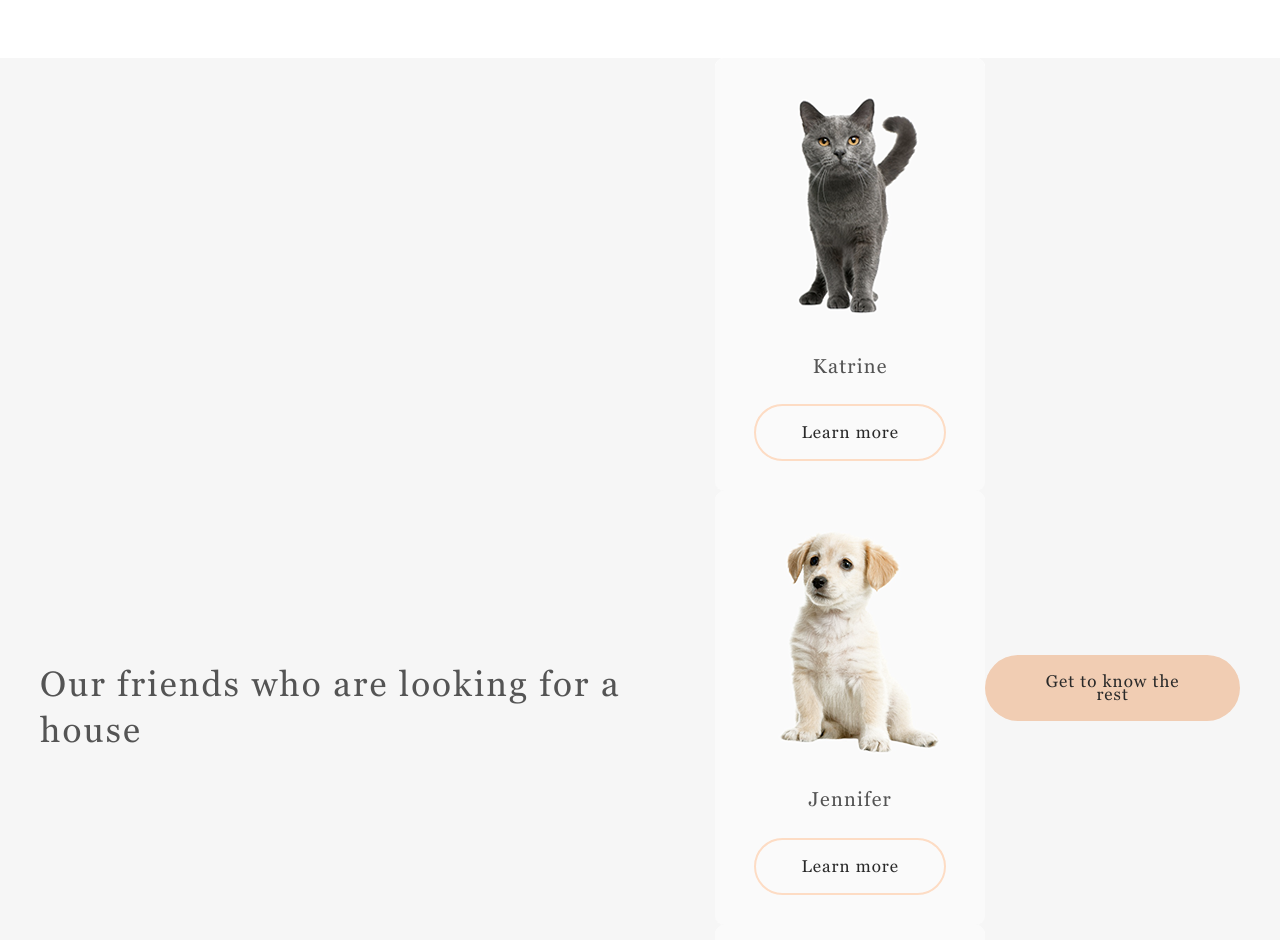
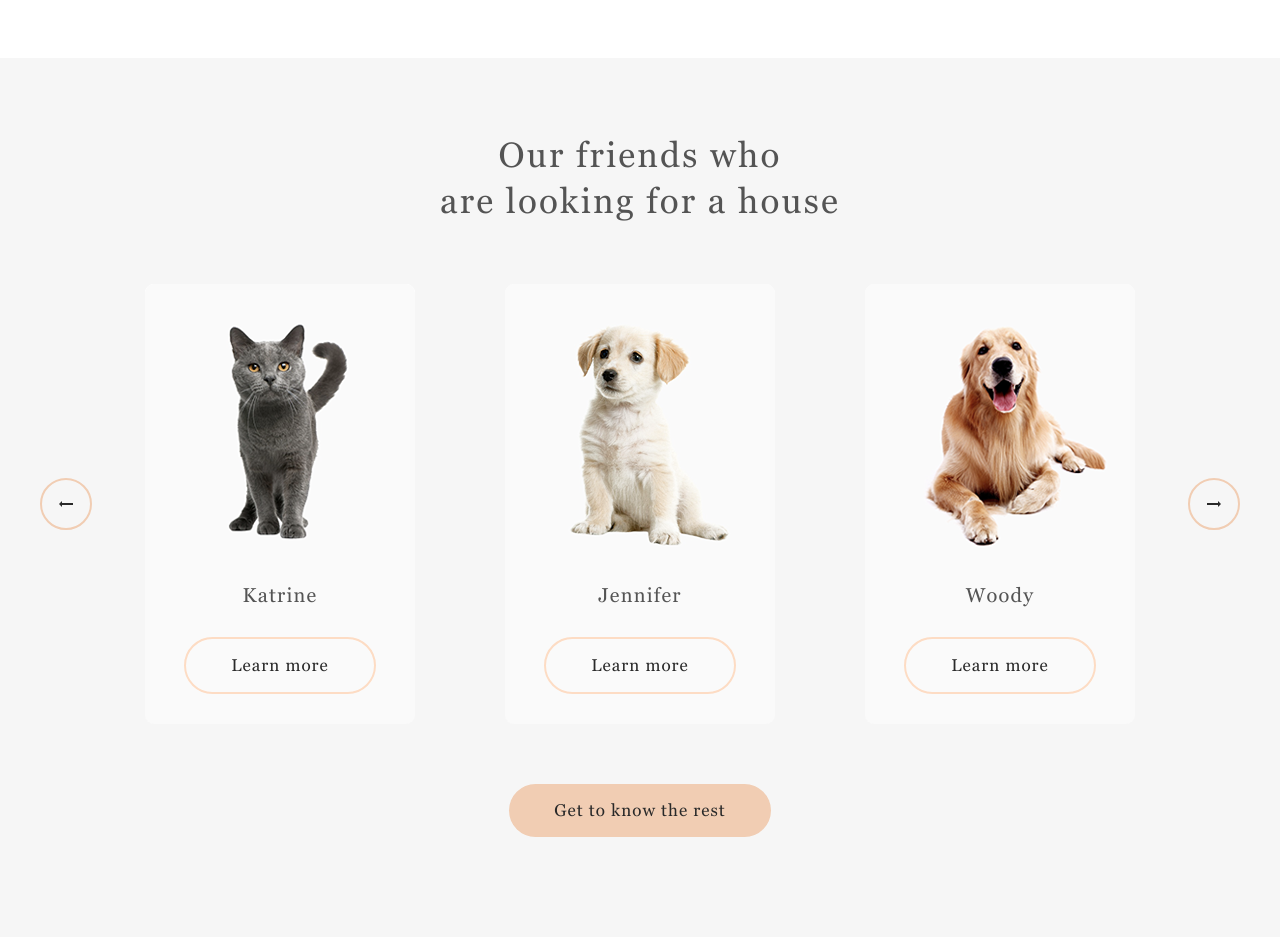
Before and after one commit to matveev96/PetPojects, a website: page shelter/pages/main/index.html in a window 1280 px wide. Shown: the part 1440-2380 px from the top of the page. Drawn offline with Linux system fonts and the light colour scheme; files whose address does not match are found by name; a web font is replaced by a local one.

Commit message:
refactor: change structure of the project

```diff
--- a/shelter/pages/main/index.html
+++ b/shelter/pages/main/index.html
@@ -29,7 +29,7 @@
                 <div class="not-only__content">
                     <h2 class="not-only__title">Not only people need a house</h2>
                     <p class="not-only__text">We offer to give a chance to a little and nice puppy with an extremely wide and open heart. He or she will love you more than anybody else in the world, you will see!</p>
-                    <button class="button button_colored">Make a friend</button>
+                    <button class="button button_colored button_text-shadow">Make a friend</button>
                 </div>
                 <div class="not-only__img">
                     <img src="../../assets/images/start-screen-puppy.png" alt="start-screen-puppy">
@@ -50,31 +50,31 @@
         </div>
     </section>
     <section class="our-friends" id="our-friends">
-        <div class="wrapper">
+        <div class="wrapper our-friends__wrapper">
+            <h3 class="our-friends__title">Our friends who <br> are looking for a house</h3>
             <div class="our-friends__content">
-                <h3>Our friends who are looking for a house</h3>
-                <div class="our-friends__slider-3-column">
-                    <div class="our-friends__button-arrow"></div>
+                <div class="button-arrow button-arrow-colored"><img class="our-friends__arrow-img" src="/Users/aleksandrmatveev/Desktop/matveev96-JSFEPRESCHOOL2024Q2/shelter/assets/images/Arrow.png" alt="arrow"></div>
+                <div class="our-friends__slider">
                     <div class="our-friends__card">
                         <img src="../../assets/images/pets/pets-katrine.png" alt="katrine">
-                        <h4>Katrine</h4>
+                        <h4 class="our-friends__card-title">Katrine</h4>
                         <button class="button button_bordered">Learn more</button>
                     </div>
                     <div class="our-friends__card">
                         <img src="../../assets/images/pets/pets-jennifer.png" alt="jennifer">
-                        <h4>Jennifer</h4>
+                        <h4 class="our-friends__card-title">Jennifer</h4>
                         <button class="button button_bordered">Learn more</button>
                     </div>
                     <div class="our-friends__card">
                         <img src="../../assets/images/pets/pets-woody.png" alt="woody">
-                        <h4>Woody</h4>
+                        <h4 class="our-friends__card-title">Woody</h4>
                         <button class="button button_bordered">Learn more</button>
                     </div>
-                    <div class="our-friends__button-arrow"></div>
                 </div>
-                <div class="our-friends__card-button">
-                    <button class="button button_colored">Get to know the rest</button>
-                </div>
+                <div class="button-arrow button-arrow-colored"><img class="our-friends__arrow-img-rotate" src="/Users/aleksandrmatveev/Desktop/matveev96-JSFEPRESCHOOL2024Q2/shelter/assets/images/Arrow.png" alt="arrow"></div>
+            </div>
+            <div class="our-friends__card-button">
+                <button class="button button_colored">Get to know the rest</button>
             </div>
         </div>
     </section>
```
